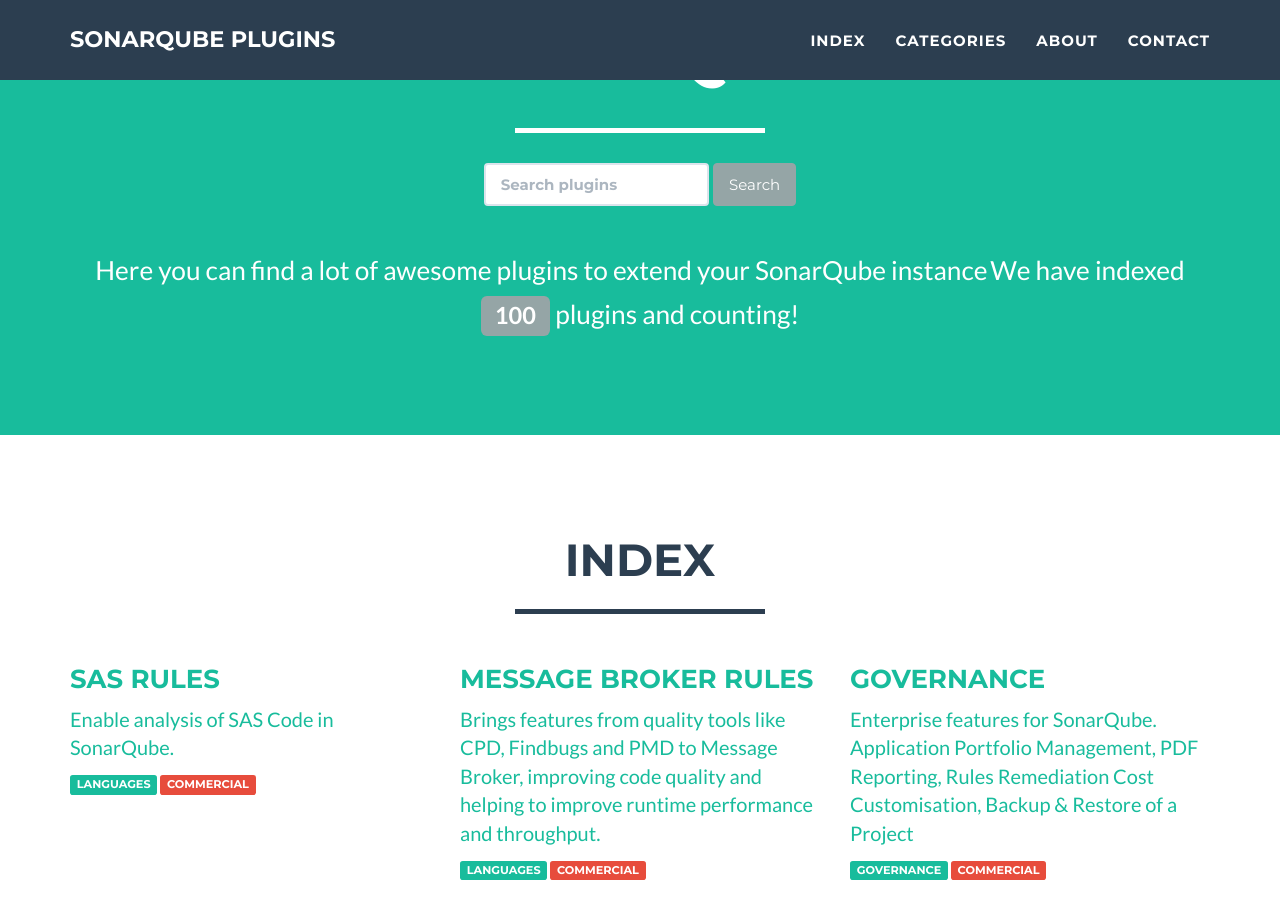
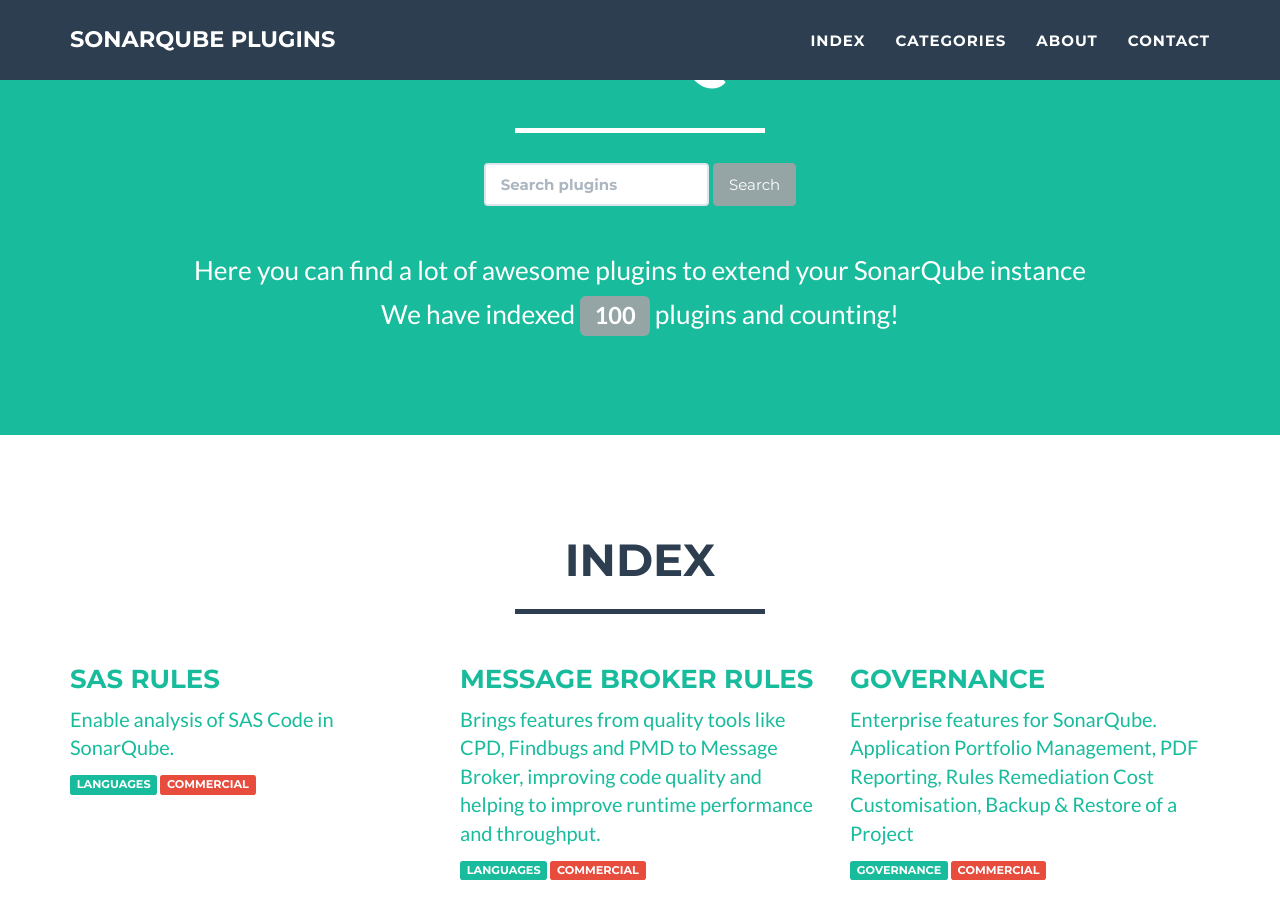
Before and after one commit to sonarplugins/sonarplugins.github.io, a Jekyll site: the page built from index.html, in a window 1280 px wide and 900 px high, scrolled down 449 px. Built offline with Jekyll 4.4.1, drawn with Linux system fonts in a browser that asks for light colours.

Commit message:
Update header.html

```diff
--- a/_includes/header.html
+++ b/_includes/header.html
@@ -14,7 +14,7 @@
                             <button type="submit" class="btn btn-default">Search</button>
                         </form>
                         <br>
-                        <span class="skills">Here you can find a lot of awesome plugins to extend your SonarQube instance</span>
+                        <span class="skills">Here you can find a lot of awesome plugins to extend your SonarQube instance</span><br>
                         <span class="skills">We have indexed <big><span class="label label-default">{{ site.posts.size }}</span></big> plugins and counting!</span>
                     </div>
                 </div>
```
